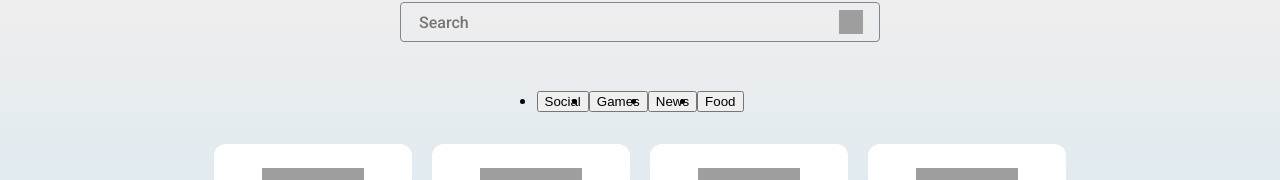
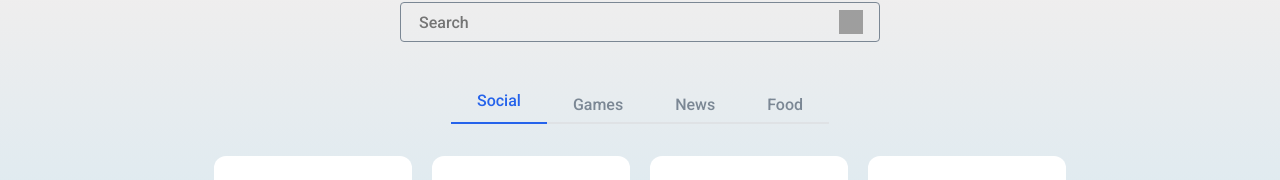
Before and after one commit to Shamshuddin-493/App-Store-RJ-CP-13, a React (Create React App) app: page / in a window 1280 px wide. Shown: the part 207-387 px from the top of the page. Built offline with nearby package versions, Linux system fonts and the light colour scheme; grey boxes are pictures that could not be loaded; a web font is replaced by a local one.

Commit message:
All Test Cases Passed

```diff
--- a/src/components/TabItem/index.css
+++ b/src/components/TabItem/index.css
@@ -1 +1,42 @@
 /* Write your CSS here */
+.tab-item {
+  list-style-type: none;
+}
+
+.tab-button {
+  color: #7b8794;
+  font-family: 'Roboto';
+  font-size: 14px;
+  font-weight: 500;
+  border-top: none;
+  border-left: none;
+  border-right: none;
+  border-bottom: 2px solid #dfe2e5;
+  padding-left: 16px;
+  padding-right: 16px;
+  padding-bottom: 4px;
+  background-color: transparent;
+  outline: none;
+  cursor: pointer;
+}
+
+@media screen and (min-width: 768px) {
+  .tab-button {
+    font-size: 16px;
+    padding-left: 26px;
+    padding-right: 26px;
+    padding-bottom: 8px;
+  }
+}
+
+.active {
+  color: #2563eb;
+  border-bottom: 2px solid #2563eb;
+  padding-bottom: 8px;
+}
+
+@media screen and (min-width: 768px) {
+  .active {
+    padding-bottom: 12px;
+  }
+}
```
